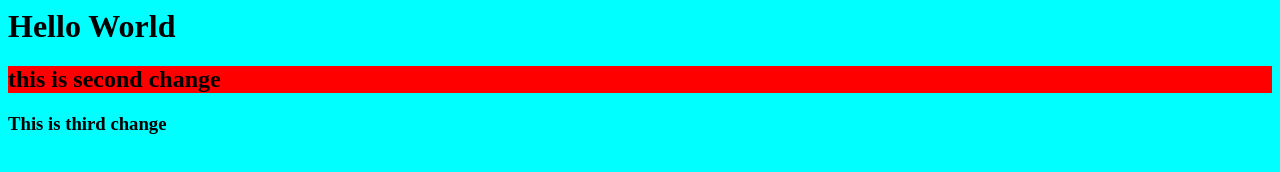
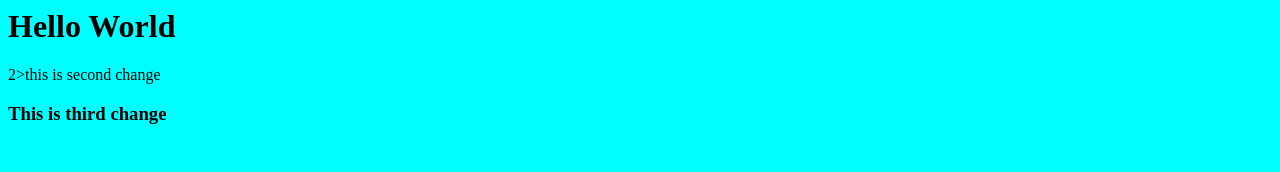
Before and after one commit to UtkarshVaibhav/jenkinsPractice, a plain HTML site: page index.html in a window 1280 px wide. Drawn offline with Linux system fonts and the light colour scheme.

Commit message:
seventh commit with error

```diff
--- a/index.html
+++ b/index.html
@@ -13,7 +13,7 @@
 	</style>
 	<body>
 		<h1>Hello World</h1>
-		<h2>this is second change</h2>
+		2>this is second change</h2>
 		<h3>This is third change</h3>
 	</body>
 </html>
```
